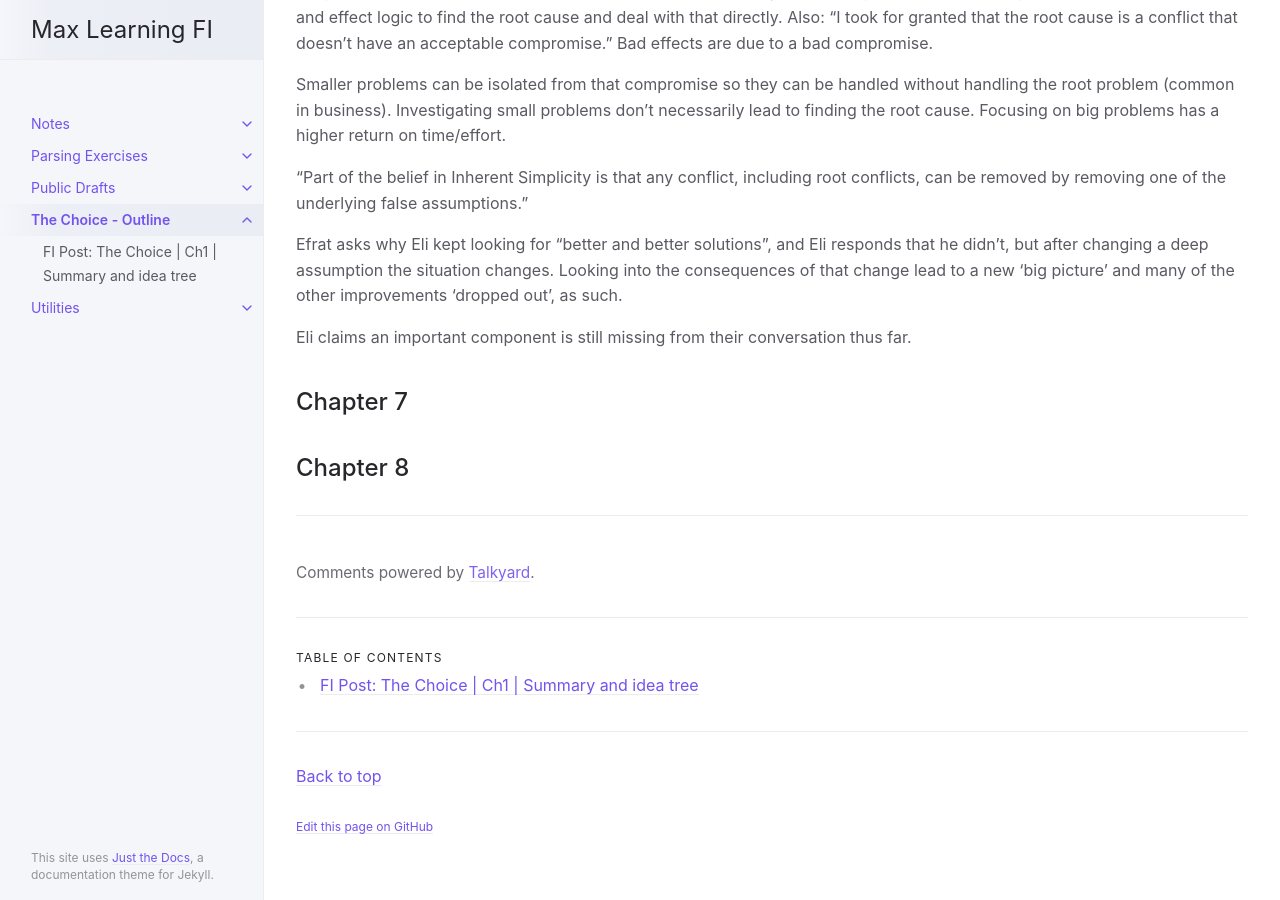
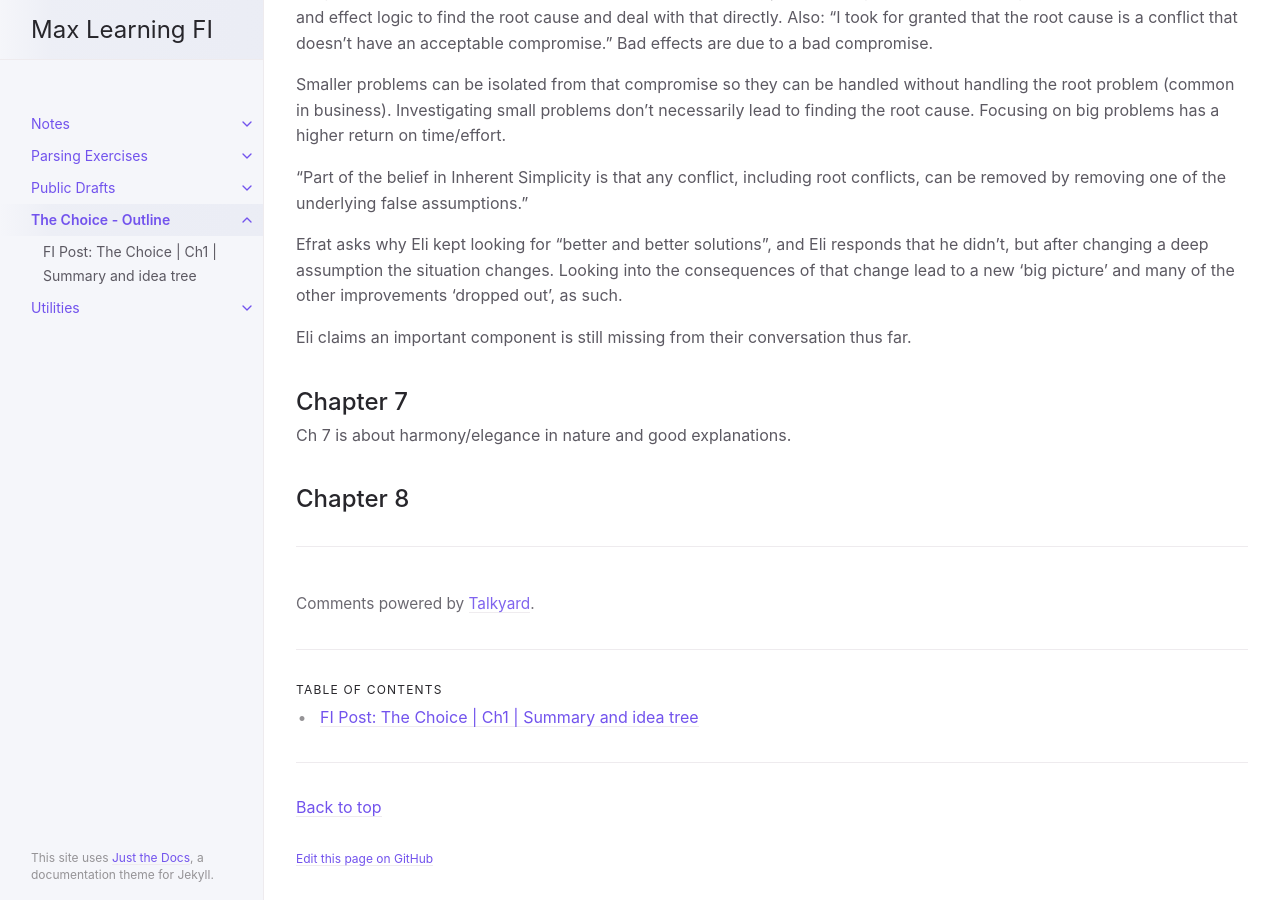
Before and after one commit to curi/fi, a Jekyll site: the page built from docs/books/the-choice/full-outlines.md, in a window 1280 px wide and 900 px high, scrolled down 3192 px. Built offline with Jekyll 4.4.1, drawn with Linux system fonts in a browser that asks for light colours.

Commit message:
move outlines page

```diff
--- a/docs/books/the-choice/index.md
+++ b/docs/books/the-choice/full-outlines.md
@@ -107,6 +108,6 @@ Eli claims an important component is still missing from their conversation thus
 
 ## Chapter 7
 
-
+Ch 7 is about harmony/elegance in nature and good explanations.
 
 ## Chapter 8
```
Also changed, not shown: other parts of docs/books/the-choice/full-outlines.md (+1 -0 lines).
